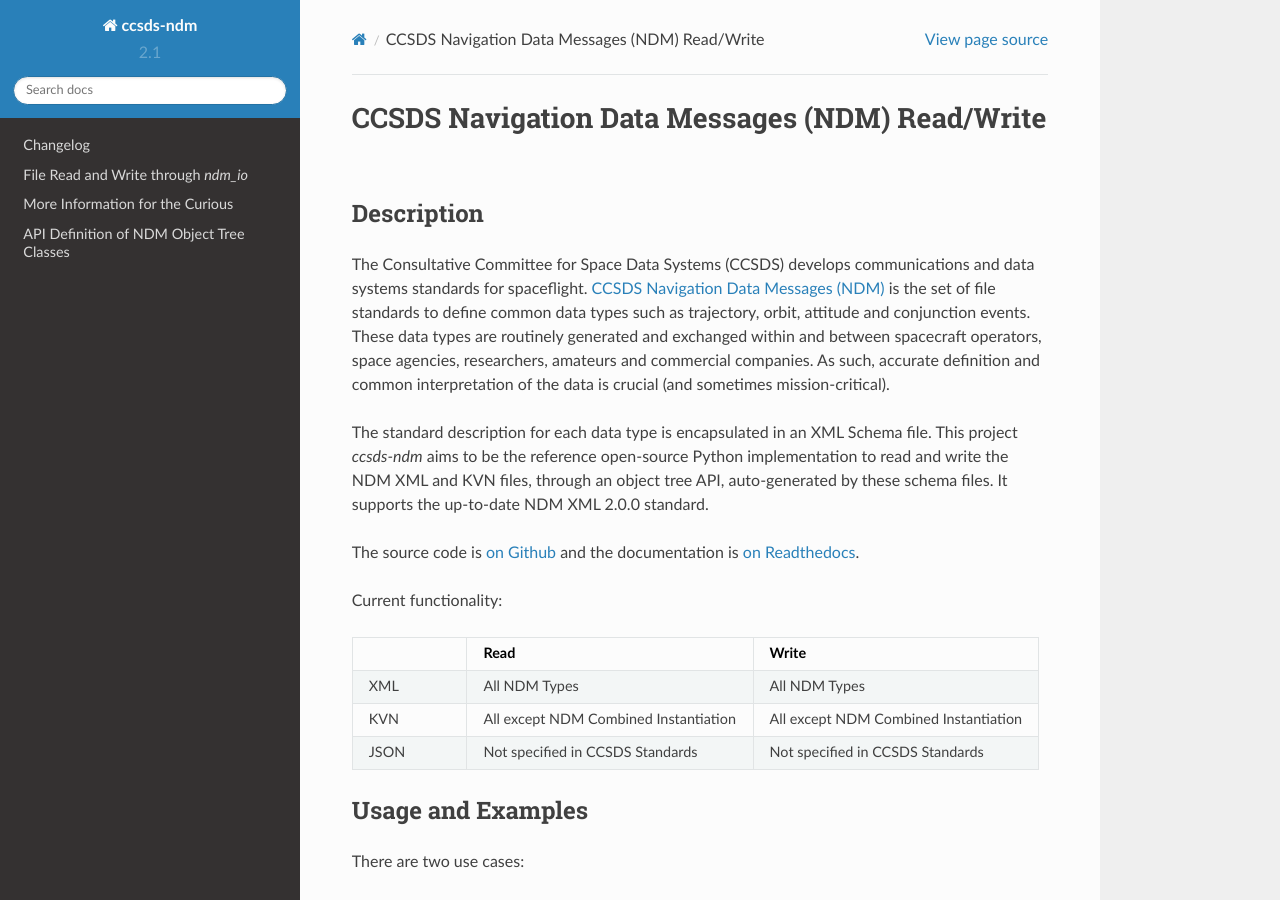
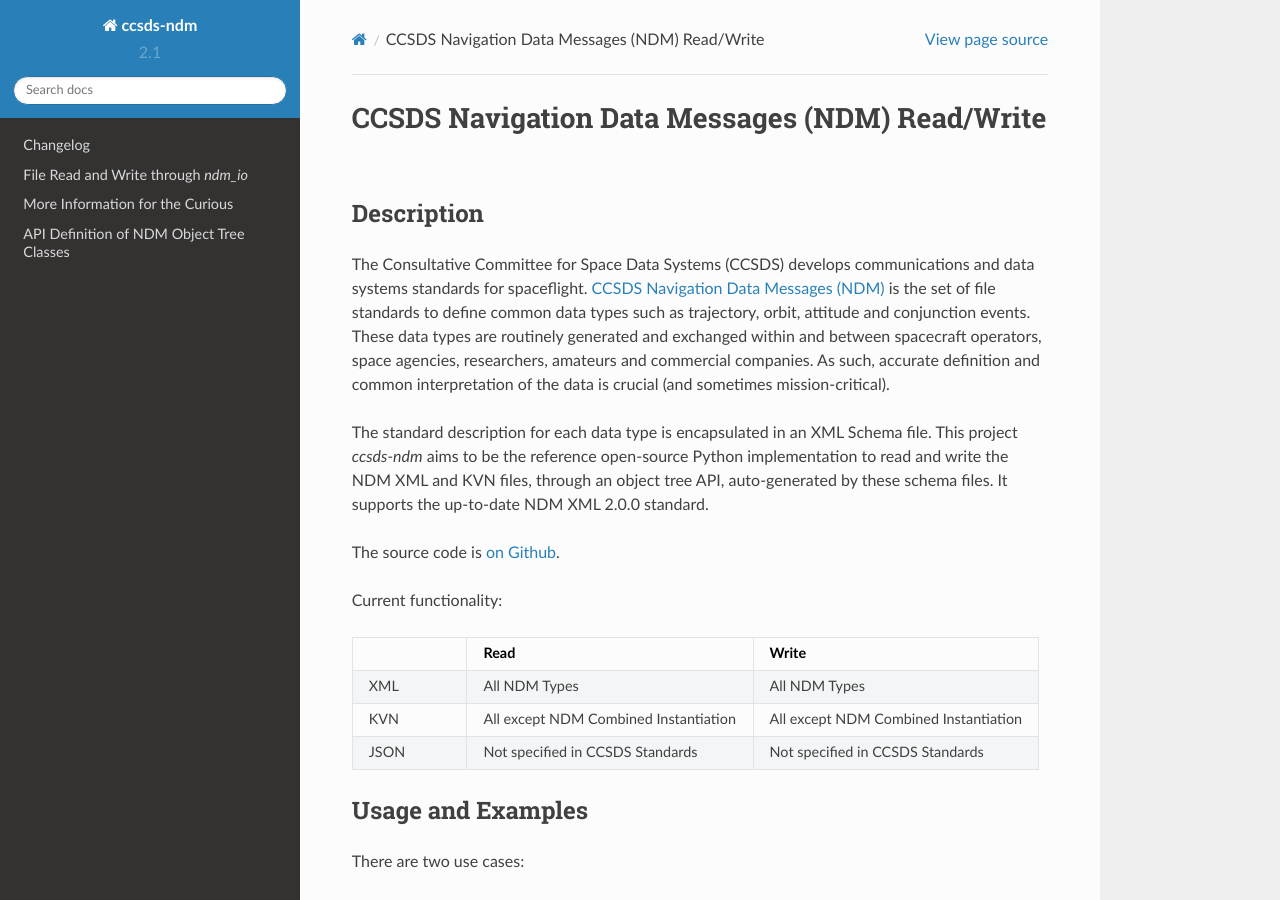
Before and after one commit to egemenimre/ccsds-ndm, a Sphinx documentation site: the page built from docs/index.rst, in a window 1280 px wide and 900 px high. Built offline with Sphinx 7.4.7 and the Read the Docs theme 2.0.0, drawn with Linux system fonts in a browser that asks for light colours.

Commit message:
Deleted the unnecessary link to readthedocs

```diff
--- a/docs/index.rst
+++ b/docs/index.rst
@@ -14,8 +14,7 @@ The standard description for each data type is encapsulated in an XML Schema fil
 be the reference open-source Python implementation to read and write the NDM XML and KVN files, through an object tree
 API, auto-generated by these schema files. It supports the up-to-date NDM XML 2.0.0 standard.
 
-The source code is `on Github <https://github.com/egemenimre/ccsds-ndm>`_ and the documentation is
-`on Readthedocs <https://ccsds-ndm.readthedocs.io/>`_.
+The source code is `on Github <https://github.com/egemenimre/ccsds-ndm>`_.
 
 Current functionality:
 
```
